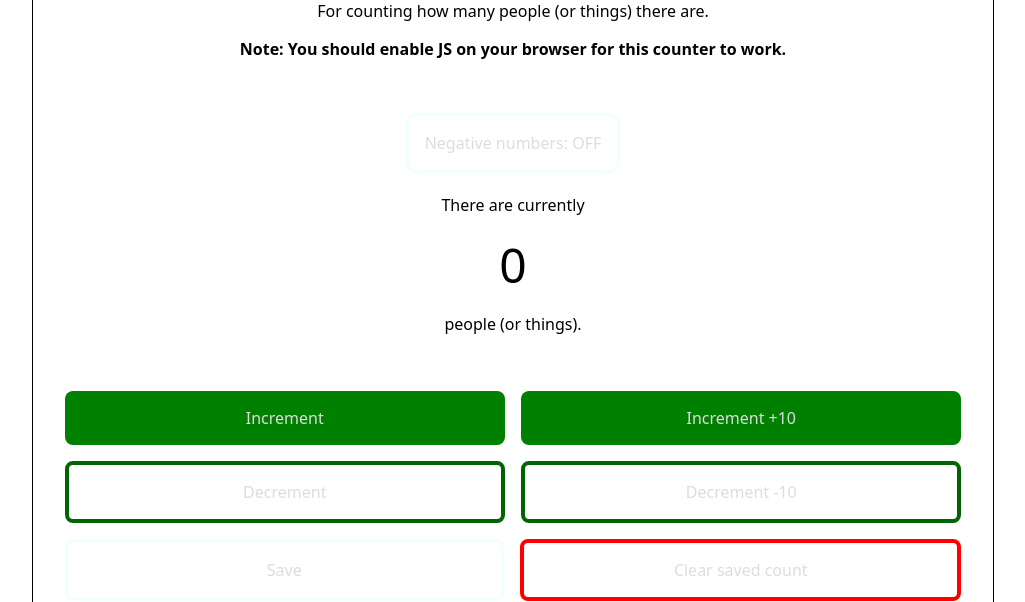
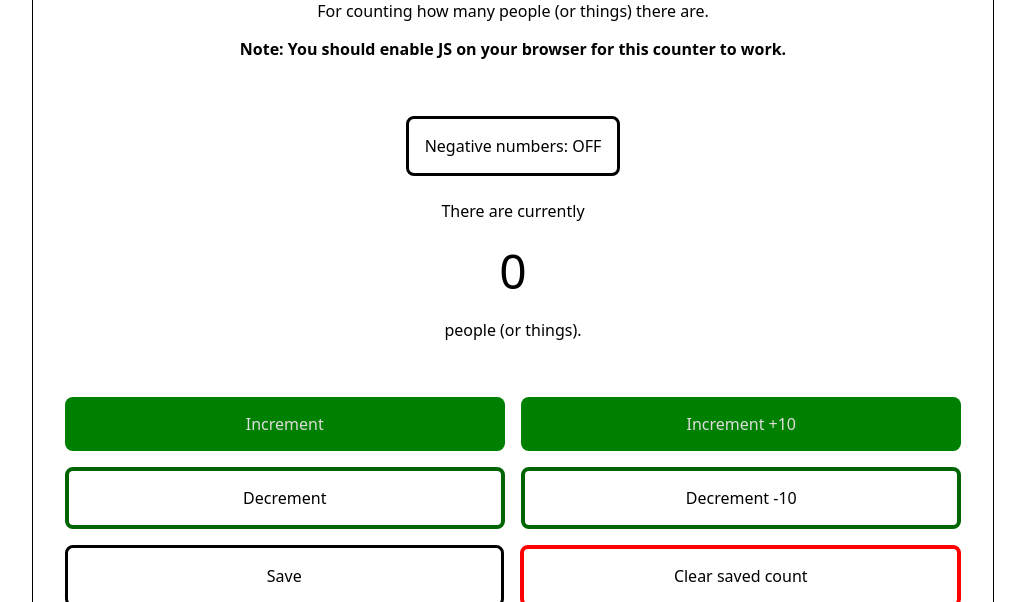
Before and after one commit to Klrfl/fcc-people-counter, a plain HTML site: page index.html in a window 1280 px wide. Shown: the part 198-800 px from the top of the page, without its empty margins (127-1152 px from the left). Drawn offline with Linux system fonts and the light colour scheme.

Commit message:
bug fix on light mode devices

```diff
--- a/style.css
+++ b/style.css
@@ -13,20 +13,13 @@ body{
   font-family: system-ui, sans-serif;
 }
 
-@media(prefers-color-scheme:dark){
-  body{
-    background: #11213f;
-    color: #ddd;
-  }
-}
-
 a:link{
   color: inherit;
   text-decoration: none;
 }
 
-a:hover{
-  color: #ddddddaa;
+a:visited{
+  color: inherit;
 }
 
 main{
@@ -53,10 +46,6 @@ main{
 }
 
 /* toggle negative numbers */
-#negative{
-  outline: 3px solid azure;
-}
-
 #counter{
   margin: 0;
   font-size: 3rem;
@@ -105,15 +94,19 @@ button:active{
 
 button:hover{
   transform: scale(1.03);
-  color: #ddd;
 }
 
 button:focus{
   outline: 3px solid dodgerblue;
 }
 
+#negative{
+  border: 3px solid;
+}
+
 #increment, #increment10{
   background: green;
+  color: #ddd;
 }
 
 #decrement, #decrement10{
@@ -121,7 +114,7 @@ button:focus{
 }
 
 #save{
-  border: 3px solid azure;
+  border: 3px solid;
 }
 
 #resetsaved{
@@ -133,6 +126,7 @@ button:focus{
 footer{
   background: #222;
   padding: 2em;
+  color: #ddd;
 
   display: flex;
   justify-content: space-between;
@@ -148,3 +142,16 @@ footer a{
     flex-direction: column;
   }
 }
+
+@media (prefers-color-scheme:light){
+  button{
+    color: black;
+  }
+}
+
+@media(prefers-color-scheme:dark){
+  body{
+    background: #11213f;
+    color: #ddd;
+  }
+}
```
